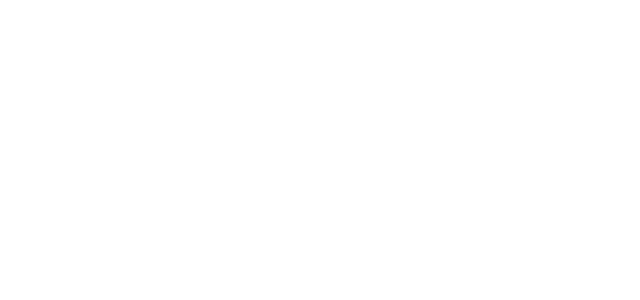
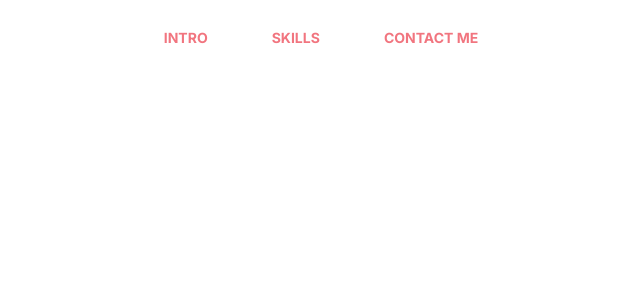
Before and after one commit to chenzi21/portfolio-project, a Next.js app: page / in a window 1280 px wide. Shown: the top 300 px of the page, without its empty margins (319-959 px from the left). Built offline with nearby package versions, Linux system fonts and the light colour scheme.

Commit message:
added navbar and chose app's secondary color

```diff
--- a/src/app/globals.css
+++ b/src/app/globals.css
@@ -4,6 +4,8 @@
   --font-mono: ui-monospace, Menlo, Monaco, 'Cascadia Mono', 'Segoe UI Mono',
     'Roboto Mono', 'Oxygen Mono', 'Ubuntu Monospace', 'Source Code Pro',
     'Fira Mono', 'Droid Sans Mono', 'Courier New', monospace;
+  --secondary-color: #ED4755;
+  font-size: 100%;
 }
 
 @media (prefers-color-scheme: dark) {
--- a/src/app/layout.tsx
+++ b/src/app/layout.tsx
@@ -2,6 +2,7 @@
 
 export const metadata = {
   title: "Chen Zadik's Portfolio",
+  authors: [{ name: "Chen Zadik" }]
 }
 
 export default function RootLayout({
--- a/src/app/page.module.css
+++ b/src/app/page.module.css
@@ -3,6 +3,60 @@
   flex-direction: column;
   justify-content: space-between;
   align-items: center;
-  padding: 6rem;
+  padding: 3vh 4vw;
   min-height: 100vh;
 }
+
+.navbar {
+  display: flex;
+  justify-content: center;
+  width: 100%;
+  height: fit-content;
+}
+
+.nav-list {
+  display: flex;
+  gap: 5vw;
+}
+
+.nav-link {
+  height: fit-content;
+  width: fit-content;
+  font-weight: bold;
+  font-size: 14px;
+  text-transform: uppercase;
+  text-decoration: none;
+  color: var(--secondary-color);
+  padding: 5px 0px;
+  display: inline-block;
+  position: relative;
+  opacity: 0.75;
+}
+
+.nav-link:hover {
+  opacity: 1;
+}
+
+.nav-link::before {
+  width: 0%;
+  bottom: 0px;
+  transition: 300ms;
+  height: 2px;
+  content: "";
+  position: absolute;
+  background-color: var(--secondary-color);
+}
+
+.nav-link:hover::before {
+  width: 100%;
+}
+
+@keyframes navHoverUnderline {
+  from {
+    width: 0%;
+  }
+
+  to {
+    width: 80%;
+  }
+}
--- a/src/app/page.tsx
+++ b/src/app/page.tsx
@@ -1,12 +1,41 @@
 import { Inter } from 'next/font/google'
 import styles from './page.module.css'
+import { useMemo } from 'react';
+import Link from 'next/link';
 
-const inter = Inter({ subsets: ['latin'] })
+const inter = Inter({ subsets: ['latin'], preload: true })
+
+const navigations: { title: string; url: string }[] = [
+  {
+    title: "Intro",
+    url: "/#intro"
+  },
+  {
+    title: "Skills",
+    url: "/#skills"
+  },
+  {
+    title: "Contact Me",
+    url: "/#contactme"
+  }
+]
 
 export default function Home() {
+  const navigationsListItems = useMemo(() => navigations.map(({ title, url }) => (
+    <Link passHref href={url} key={title}>
+      <li className={`${styles["nav-link"]} ${inter.className}`}>
+        {title}
+      </li>
+    </Link>
+  )), [])
+
   return (
     <main className={styles.main}>
-
+      <nav className={styles.navbar}>
+        <ul className={styles["nav-list"]}>
+          {navigationsListItems}
+        </ul>
+      </nav>
     </main>
   )
 }
```
